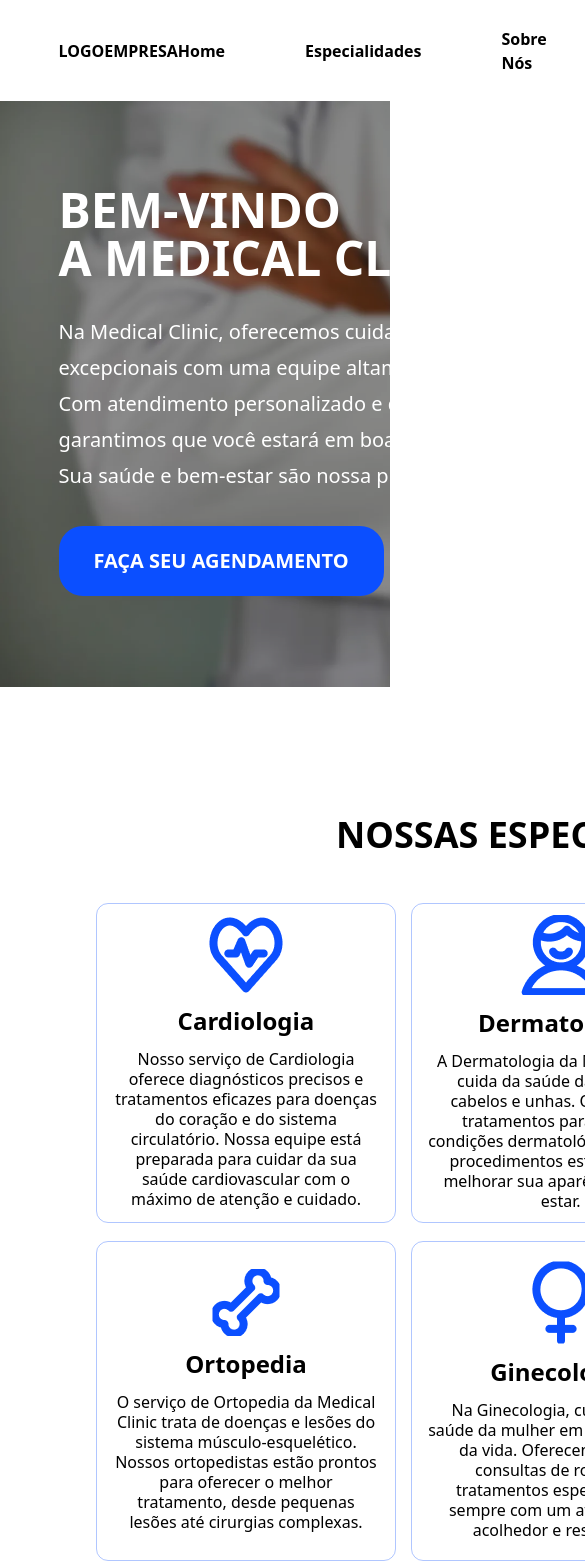
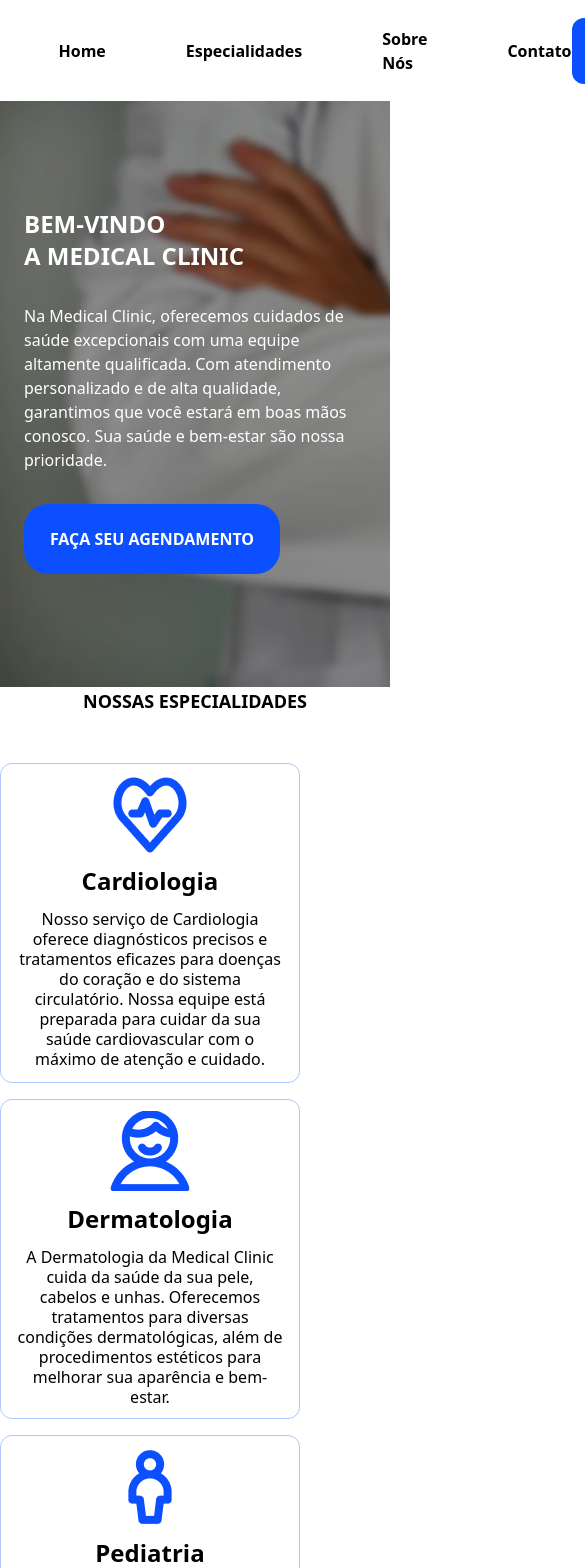
Before and after one commit to matheusosan/medical_clinic_front, a React (Vite) app: page / in a window 390 px wide. Shown: the top 1568 px of the page, 585 px wide, since content can reach past the window. Built offline with nearby package versions, Linux system fonts and the light colour scheme; grey boxes are pictures that could not be loaded.

Commit message:
moved components to page

```diff
--- a/src/components/Header/index.tsx
+++ b/src/components/Header/index.tsx
@@ -1,15 +1,16 @@
 import { motion } from "framer-motion";
 import { Link } from "react-router-dom";
+import LOGO from "/LOGO.png";
 
 export default function Header() {
   return (
     <motion.header className="flex items-center justify-between px-[15%] w-full h-[12vh] fixed bg-white top-0 z-50">
       <Link to={"/"} className="font-bold">
-        LOGOEMPRESA
+        <img src={LOGO} alt="" className="w-10 h-10" />
       </Link>
 
       <nav className="flex items-center justify-center gap-20">
-        <a className="font-bold" href="/">
+        <a className="font-bold" href="/#home">
           Home
         </a>
         <a className="font-bold" href="/#especialidades">
--- a/src/components/Appointment/AppointmentDetails/index.tsx
+++ b/src/pages/Agendamento/components/AppointmentDetails/index.tsx
@@ -1,5 +1,8 @@
+import { useQuery } from "@tanstack/react-query";
 import { Controller, useFormContext } from "react-hook-form";
-import { useAppointment } from "../../../hooks/useAppointment";
+import { getAllServices } from "../../../../api/services/specialities.service";
+import { useSpecialities } from "../../../../hooks/useSpeciaities";
+import { AppointmentSchema } from "../../schemas/appointment.schema";
 
 const horarios = [
   "09:00",
@@ -14,9 +17,22 @@ const horarios = [
 ];
 
 export default function AppointmentDetails() {
-  const { specialities } = useAppointment();
+  const { data: specialities } = useQuery({
+    queryKey: ["specialities"],
+    queryFn: () => getAllServices(),
+  });
 
-  const { register, control } = useFormContext();
+  const {
+    register,
+    watch,
+    control,
+    formState: { errors },
+  } = useFormContext<AppointmentSchema>();
+
+  const specialityInput = watch("speciality");
+  const dateInput = watch("selectedDate");
+
+  const { occupiedTimes } = useSpecialities(specialityInput, dateInput);
 
   return (
     <div className="flex flex-col flex-1 px-60 py-12 gap-10">
@@ -29,12 +45,18 @@ export default function AppointmentDetails() {
           className="w-64 bg-transparent outline-none"
           {...register("speciality")}
         >
+          <option value="default">Selecione uma opção</option>
           {specialities?.map((speciality) => (
             <option key={speciality.id} value={speciality.id}>
               {speciality.name}
             </option>
           ))}
         </select>
+        {errors.speciality && (
+          <p className="text-red-500 mt-2 text-sm">
+            {errors.speciality.message}
+          </p>
+        )}
       </div>
       <div className="gap-5">
         <h2 className="font-bold text-xl">Valor da Consulta</h2>
@@ -43,6 +65,11 @@ export default function AppointmentDetails() {
       <div className="gap-5">
         <h2 className="font-bold text-xl">Selecione uma data</h2>
         <input type="date" {...register("selectedDate")} />
+        {errors.selectedDate && (
+          <p className="text-red-500 mt-2 text-sm">
+            {errors.selectedDate.message}
+          </p>
+        )}
       </div>
       <div className="flex flex-col gap-4 ">
         <h2 className="font-bold text-xl">Selecione um horário</h2>
@@ -57,10 +84,13 @@ export default function AppointmentDetails() {
                   key={time}
                   onClick={() => field.onChange(time)}
                   className={`${
-                    field.value === time
+                    occupiedTimes.includes(time)
+                      ? "bg-gray-300 text-gray-500 cursor-not-allowed"
+                      : field.value === time
                       ? "bg-blue-500 text-white"
                       : "bg-white text-black"
                   } rounded-xl py-1 px-3 border border-gray-300 focus:outline-none`}
+                  disabled={occupiedTimes.includes(time)}
                 >
                   {time}
                 </button>
@@ -68,6 +98,9 @@ export default function AppointmentDetails() {
             </div>
           )}
         />
+        {errors.time && (
+          <p className="text-red-500 mt-2 text-sm">{errors.time.message}</p>
+        )}
       </div>
     </div>
   );
--- a/src/components/Appointment/CustomerDetails/index.tsx
+++ b/src/pages/Agendamento/components/CustomerDetails/index.tsx
@@ -1,5 +1,5 @@
 import { Link } from "react-router-dom";
-import { useCostumer } from "../../../hooks/useCostumer";
+import { useCostumer } from "../../../../hooks/useCostumer";
 
 export default function CustomerDetails() {
   const { register, isError, isLoading, handleSubmit, onSubmit, client } =
--- a/src/pages/Agendamento/index.tsx
+++ b/src/pages/Agendamento/index.tsx
@@ -1,13 +1,22 @@
+import { zodResolver } from "@hookform/resolvers/zod";
+import { FormProvider, useForm } from "react-hook-form";
 import { Link } from "react-router-dom";
-import CustomerDetails from "../../components/Appointment/CustomerDetails";
-import { FormProvider, useForm } from "react-hook-form";
-import { useCostumer } from "../../hooks/useCostumer";
-import AppointmentDetails from "../../components/Appointment/AppointmentDetails";
 import Header from "../../components/Header";
+import { useAppointment } from "../../hooks/useAppointment";
+import AppointmentDetails from "./components/AppointmentDetails";
+import CustomerDetails from "./components/CustomerDetails";
+import {
+  appointmentSchema,
+  AppointmentSchema,
+} from "./schemas/appointment.schema";
 
 export default function Agendamento() {
-  const methods = useForm();
-  const { client } = useCostumer();
+  const methods = useForm<AppointmentSchema>({
+    mode: "onChange",
+    resolver: zodResolver(appointmentSchema),
+  });
+
+  const { onSubmit } = useAppointment();
 
   return (
     <>
@@ -21,11 +30,11 @@ export default function Agendamento() {
           <form
             id="appointment"
             className="flex border border-slate-200 rounded-xl w-full"
+            onSubmit={methods.handleSubmit(onSubmit)}
           >
             <CustomerDetails />
             <AppointmentDetails />
           </form>
-        </FormProvider>
 
           <div className="flex w-full justify-between">
             <Link
@@ -35,13 +44,14 @@ export default function Agendamento() {
               CANCELAR
             </Link>
             <button
-            className="px-12 py-4 font-bold rounded-xl bg-[#6bee4a] text-white shadow-[#9c9c9c] shadow-lg"
+              className="px-12 py-4 font-bold rounded-xl bg-[#4bb92f] text-white shadow-[#9c9c9c] shadow-lg"
               form="appointment"
               type="submit"
             >
               AGENDAR
             </button>
           </div>
+        </FormProvider>
       </main>
     </>
   );
--- a/src/components/HomePage/Home/index.tsx
+++ b/src/pages/Home/components/Home/index.tsx
@@ -3,17 +3,20 @@ import { Link } from "react-router-dom";
 
 export default function Home() {
   return (
-    <section className="flex items-center home-background w-full h-[70vh] px-[15%] text-white">
+    <section
+      id="home"
+      className="flex items-center home-background w-full h-[70vh] px-6 lg:px-[15%] text-white"
+    >
       <motion.div
         initial={{ opacity: 0, x: -100 }}
         animate={{ opacity: 1, x: 0 }}
         transition={{ duration: 0.7 }}
         className="flex flex-col gap-8"
       >
-        <h2 className="text-5xl font-extrabold">
+        <h2 className="text-2xl md:text-5xl font-extrabold">
           BEM-VINDO <br />A MEDICAL CLINIC
         </h2>
-        <p className="text-xl w-[520px] leading-9">
+        <p className="text-md lg:text-xl w-full lg:w-[520px] lg:leading-9">
           Na Medical Clinic, oferecemos cuidados de saúde excepcionais com uma
           equipe altamente qualificada. Com atendimento personalizado e de alta
           qualidade, garantimos que você estará em boas mãos conosco. Sua saúde
@@ -22,7 +25,7 @@ export default function Home() {
         <Link
           data-testid="btn"
           to={"/agendamento"}
-          className="flex items-center justify-center w-[325px] h-[70px] rounded-3xl text-xl font-bold bg-[#0B4FFF] outline-none text-white"
+          className="flex items-center justify-center w-64 lg:w-[325px] h-[70px] rounded-3xl text-md lg:text-xl font-bold bg-[#0B4FFF] outline-none text-white"
         >
           FAÇA SEU AGENDAMENTO
         </Link>
--- a/src/components/HomePage/Specialities/index.tsx
+++ b/src/pages/Home/components/Specialities/index.tsx
@@ -48,10 +48,13 @@ const services = [
 
 export default function Specialities() {
   return (
-    <section id="especialidades" className="flex justify-between px-24 py-32">
+    <section
+      id="especialidades"
+      className="flex flex-col md:flex-row justify-center md:justify-between md:px-24 md:py-32"
+    >
       <div className="flex flex-col items-center justify-center gap-12">
-        <h2 className="text-4xl font-bold">NOSSAS ESPECIALIDADES</h2>
-        <div className="grid grid-cols-3 w-[928px] h-[660px] gap-4">
+        <h2 className="text-lg md:text-4xl font-bold">NOSSAS ESPECIALIDADES</h2>
+        <div className="grid grid-cols-1 md:grid-cols-3 w-full md:w-[928px] h-auto md:h-[660px] gap-4">
           {services.map((service) => (
             <motion.div
               key={service.name}
@@ -64,7 +67,7 @@ export default function Specialities() {
           ))}
         </div>
       </div>
-      <img src={Man} alt="" />
+      <img className="hidden md:flex" src={Man} alt="" />
     </section>
   );
 }
--- a/src/pages/Home/index.tsx
+++ b/src/pages/Home/index.tsx
@@ -1,7 +1,7 @@
-import AboutUs from "../../components/HomePage/AboutUS";
+import AboutUs from "./components/AboutUS";
 import Header from "../../components/Header";
-import Home from "../../components/HomePage/Home";
-import Specialities from "../../components/HomePage/Specialities";
+import Home from "./components/Home";
+import Specialities from "./components/Specialities";
 
 export default function HomePage() {
   return (
```
Also changed, not shown: src/pages/Home/components/AboutUS/index.tsx (renamed from src/components/HomePage/AboutUS/index.tsx). Lines whose indentation alone changed are shown as unchanged.
